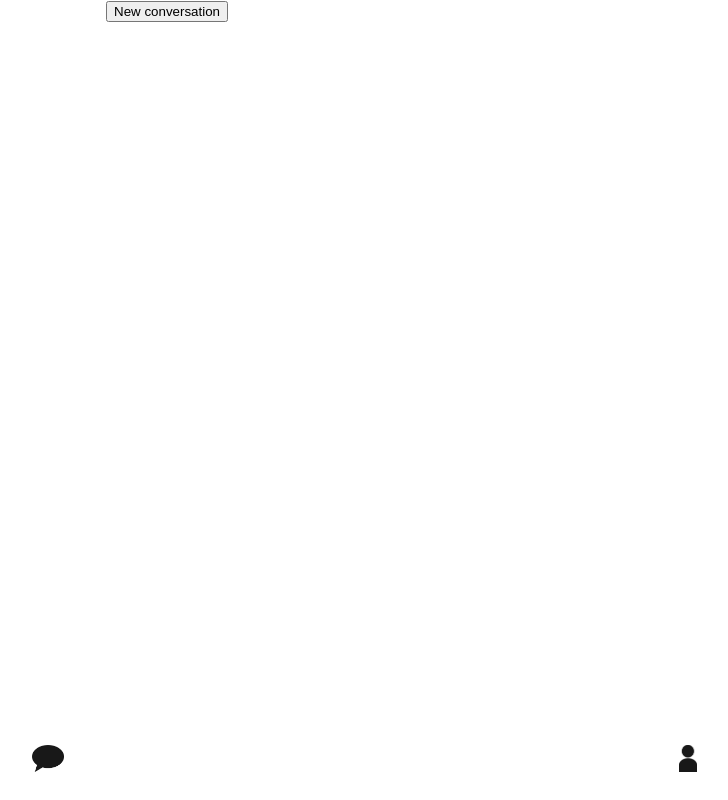
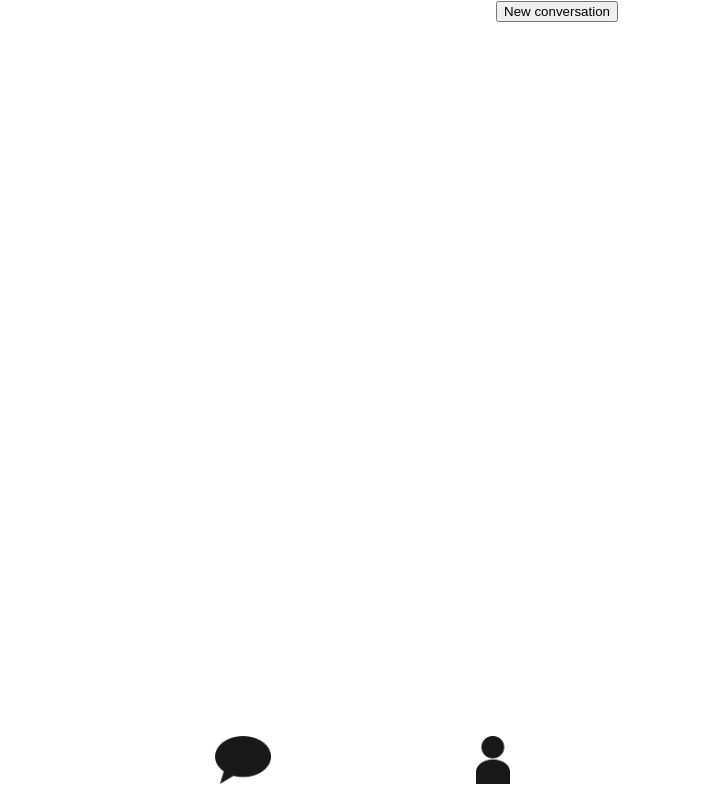
Before and after one commit to lbaud21/Message-app, a React (Create React App) app: page / in a window 1280 px wide. Both pictures are taken after typing "Sample" into the empty fields and a click on the button "Login". Shown: the whole page, without its empty margins (272-1000 px from the left). Built offline with nearby package versions, Linux system fonts and the light colour scheme.

Commit message:
Overflow + scrollbar style

```diff
--- a/src/styles/App.css
+++ b/src/styles/App.css
@@ -15,3 +15,9 @@ code {
 * {
   box-sizing: border-box;
 }
+
+.app-wrapper {
+  display: flex;
+  align-items: center;
+  justify-content: center;
+}
--- a/src/styles/Navbar.css
+++ b/src/styles/Navbar.css
@@ -1,18 +1,23 @@
 .nav-container {
+  position: relative;
+  display: flex;
+  flex-flow: column nowrap;
   height: 100%;
   width: 100%;
   margin: 0;
 }
 
 .nav-container .new-button {
-  height: 5%;
+  height: 5em;
   text-align: end;
 }
 
 .nav-container .navbar-main-content {
+  flex-grow: 1;
   width: 100%;
   margin: 0;
-  overflow: scroll;
+  padding: 0;
+  overflow: auto;
 }
 
 .nav-container .navbar-main-content ul {
@@ -31,6 +36,9 @@
 }
 
 .nav-container .nav-buttons-container .nav-button {
+  display: flex;
+  justify-content: center;
+  align-items: center;
   width: 50%;
   height: 100%;
   margin: 0;
@@ -40,8 +48,7 @@
 }
 
 .nav-container .nav-buttons-container .icon-image {
-  widows: 2em;
-  height: 2em;
+  height: 60%;
   background-color: transparent;
 }
 
@@ -60,3 +67,24 @@
 .nav-container .nav-main-content-list-text {
   margin: 0;
 }
+
+/* Works on Firefox */
+* {
+  scrollbar-width: thin;
+  scrollbar-color: lightgrey grey;
+}
+
+/* Works on Chrome, Edge, and Safari */
+*::-webkit-scrollbar {
+  width: 12px;
+}
+
+*::-webkit-scrollbar-track {
+  background: lightgrey;
+}
+
+*::-webkit-scrollbar-thumb {
+  background-color: grey;
+  border-radius: 20px;
+  border: 3px solid lightgrey;
+}
--- a/src/styles/dashboard.css
+++ b/src/styles/dashboard.css
@@ -1,7 +1,7 @@
 .dashboard-wrapper {
   max-width: 500px;
   max-height: 950px;
-  height: 100%;
+  height: 100vh;
   width: 100%;
   margin: 0;
 }
```
Also changed, not shown: 1 other file (tests, documents, lock files or other folders).
